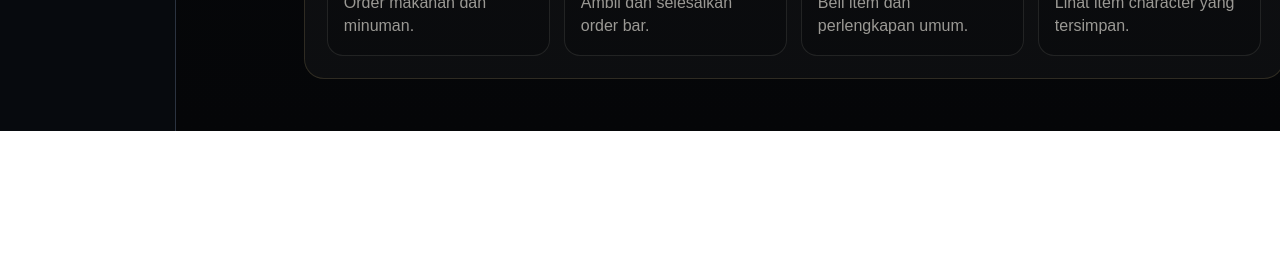
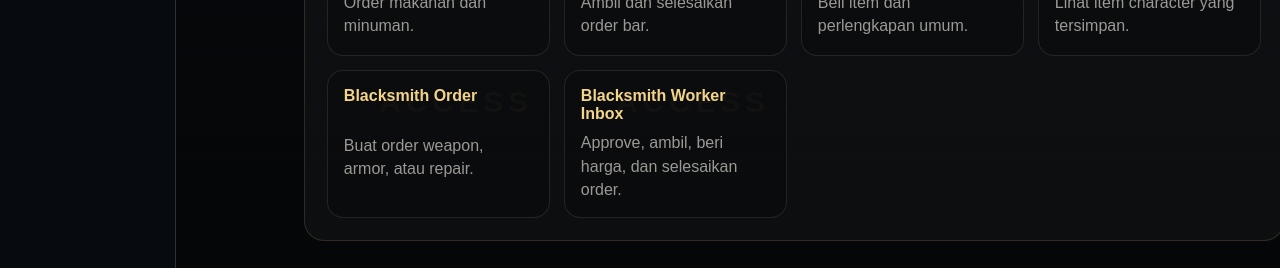
Before and after one commit to Lunariaaaa20/lunaria-player-portal, a Next.js app: page / in a window 1280 px wide. Shown: the part 1202-1470 px from the top of the page. Before the commit the page ends 1333 px from the top, so only its background shows below. Built offline with nearby package versions, Linux system fonts and the light colour scheme; no server answers; the database is empty.

Commit message:
Add blacksmith links to home

```diff
--- a/app/page.js
+++ b/app/page.js
@@ -292,6 +292,16 @@ return (
             <strong>Character Inventory</strong>
             <span>Lihat item character yang tersimpan.</span>
           </a>
+
+          <a className="portal-card" href="/blacksmith">
+            <strong>Blacksmith Order</strong>
+            <span>Buat order weapon, armor, atau repair.</span>
+          </a>
+
+          <a className="portal-card" href="/blacksmith/orders">
+            <strong>Blacksmith Worker Inbox</strong>
+            <span>Approve, ambil, beri harga, dan selesaikan order.</span>
+          </a>
         </div>
       </section>
 
```
